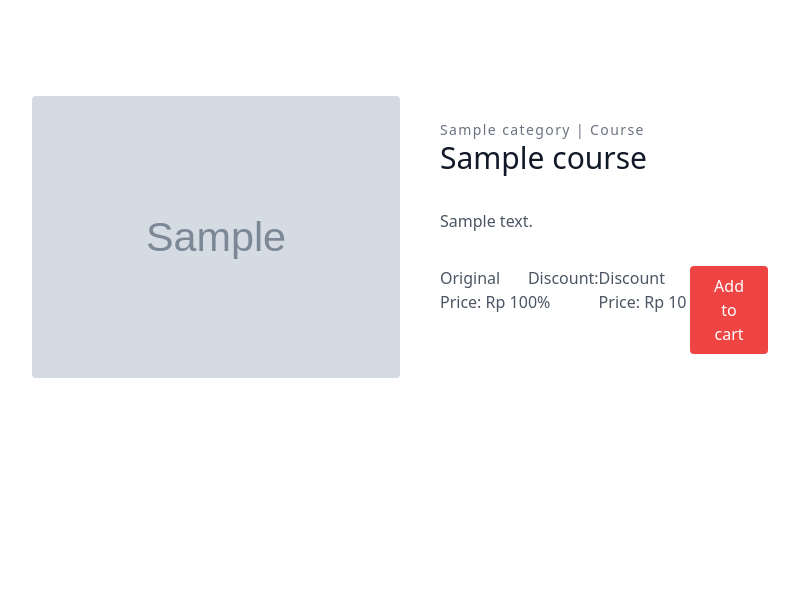
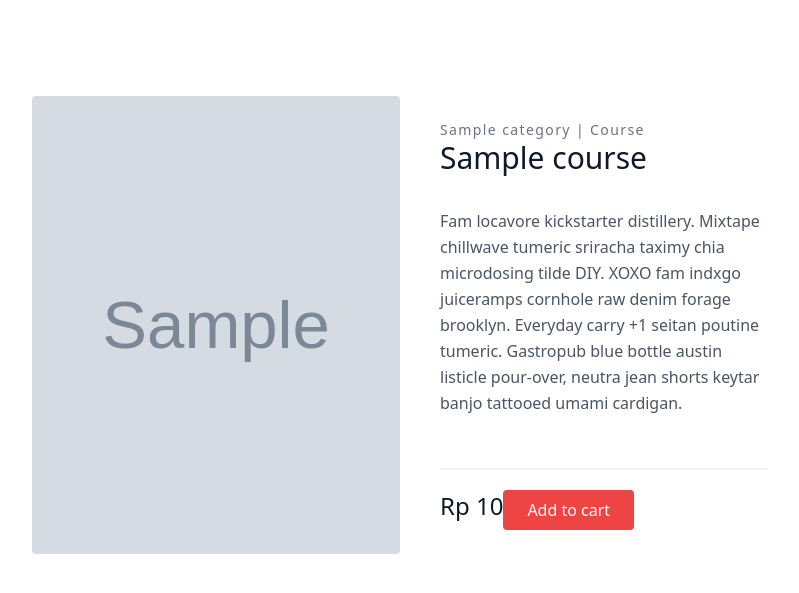
Before and after one commit to Ibupunyamimpi/ipm_learning, a Django app: a page that uses ipm_learning/templates/content/course_detail.html in a window 1280 px wide. Shown: the part 80-673 px from the top of the page, without its empty margins (240-1039 px from the left). Run offline with Django 3.2, Linux system fonts and the light colour scheme; tables that the repository leaves empty hold one stand-in row (values such as "Sample post"); grey boxes marked "Sample" are stand-in pictures; some libraries are stand-ins or nearby versions.

Commit message:
updated course detail formatting

```diff
--- a/ipm_learning/templates/content/course_detail.html
+++ b/ipm_learning/templates/content/course_detail.html
@@ -3,6 +3,54 @@
 {% load filter_tag %}
 
 {% block content %}
+
+<section class="text-gray-600 body-font overflow-hidden">
+  <div class="container px-5 py-24 mx-auto">
+    <div class="lg:w-4/5 mx-auto flex flex-wrap">
+      <img alt="ecommerce" class="lg:w-1/2 w-full lg:h-auto h-64 object-cover object-center rounded" src="{{ course.thumbnail.url }}">
+      <div class="lg:w-1/2 w-full lg:pl-10 lg:py-6 mt-6 lg:mt-0">
+        <h2 class="text-sm title-font text-gray-500 tracking-widest">{{ course.category }} | {{ course.course_type }}</h2>
+        <h1 class="text-gray-900 text-3xl title-font font-medium mb-1">{{ course.name }}</h1>
+        <div class="my-8">
+        <p class="leading-relaxed">Fam locavore kickstarter distillery. Mixtape chillwave tumeric sriracha taximy chia microdosing tilde DIY. XOXO fam indxgo juiceramps cornhole raw denim forage brooklyn. Everyday carry +1 seitan poutine tumeric. Gastropub blue bottle austin listicle pour-over, neutra jean shorts keytar banjo tattooed umami cardigan.</p>
+        </div>
+        {% if course.discount_pct > 0 %}
+
+          <p class="title-font font-medium text-1xl text-gray-900">Original Price: {{ course.get_price }}</p>
+          <p class="title-font font-medium text-1xl text-red-600">Discount: {{ course.get_discount_pct }}</p>
+        {% endif %}
+        <div class="flex mt-6 items-center pb-5 border-b-2 border-gray-100 mb-5">
+        </div>
+        <div class="flex">
+          {% if course.price == 0 %}
+            <span class="title-font font-medium text-2xl text-gray-900">FREE</span>
+          {% else %}
+            <span class="title-font font-medium text-2xl text-gray-900">{{ course.get_discount_price }}</span>
+          {% endif %}
+
+          {% comment %} <button class="flex ml-auto text-white bg-red-500 border-0 py-2 px-6 focus:outline-none hover:bg-red-600 rounded">Button</button> {% endcomment %}
+
+          {% if request.user.is_authenticated and request.user|check_course_course_record:course %}
+            <a href="{{ course.contents.first.get_absolute_url }}" class="flex ml-auto text-white bg-red-500 border-0 py-2 px-6 focus:outline-none hover:bg-red-600 rounded">Go to Course</a>
+          {% else %}
+            <form method="post">
+                    {% csrf_token %}
+                    {{ form }}
+
+                <button type='submit' class="flex ml-auto text-white bg-red-500 border-0 py-2 px-6 focus:outline-none hover:bg-red-600 rounded">Add to cart</button>
+              </form>
+            {% endif %}
+
+        </div>
+      </div>
+    </div>
+  </div>
+</section>
+
+
+
+{% endblock content %}
+
 
 <section class="text-gray-600 body-font overflow-hidden">
   <div class="container px-5 py-24 mx-auto">
@@ -41,5 +89,3 @@
     </div>
   </div>
 </section>
-
-{% endblock content %}
```
